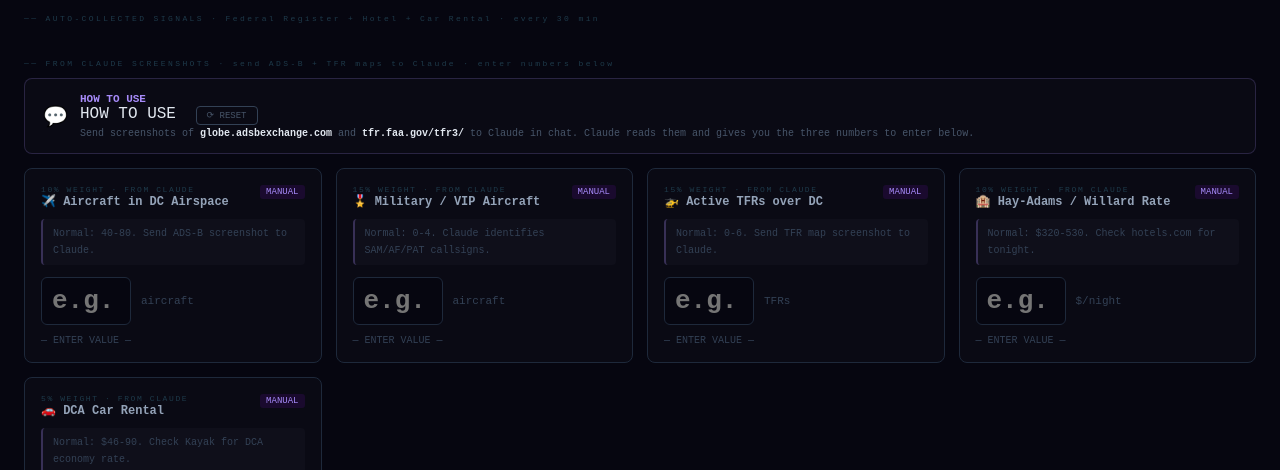
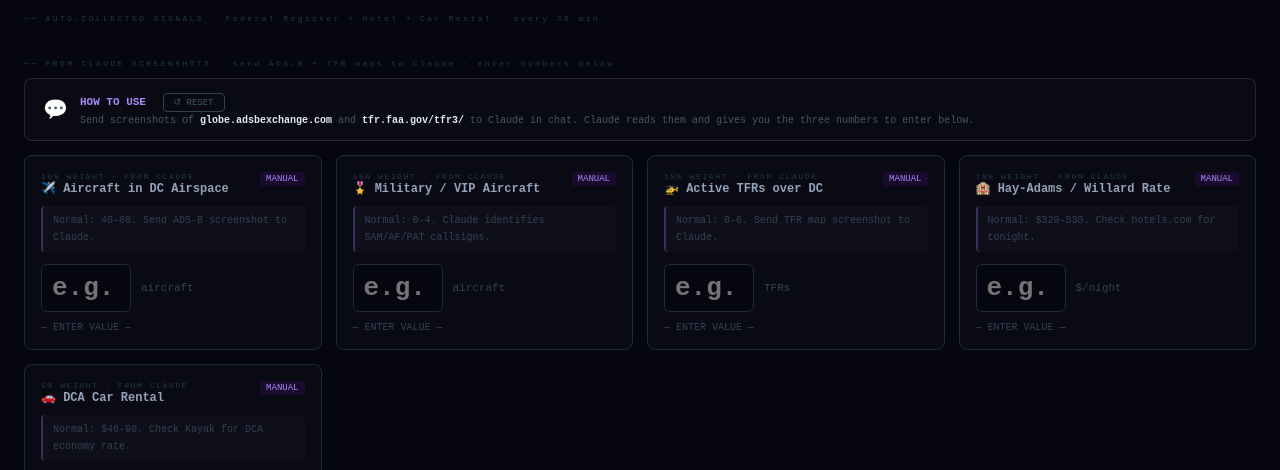
Before and after one commit to rodmann4210-bot/dc-sentinel, a website: page index.html in a window 1280 px wide. Shown: the part 296-766 px from the top of the page. Drawn offline with Linux system fonts and the light colour scheme; no server answers.

Commit message:
Add files via upload

```diff
--- a/index.html
+++ b/index.html
@@ -141,9 +141,9 @@
   <div style="background:#0a0a14;border:1px solid #a78bfa33;border-radius:8px;padding:14px 18px;margin-bottom:14px;display:flex;align-items:center;gap:12px;flex-wrap:wrap">
     <span style="font-size:20px">💬</span>
     <div>
-      <div style="font-size:11px;color:#a78bfa;font-family:monospace;font-weight:700">HOW TO USE</div>HOW TO USE <button onclick="resetManual()" style="background:transparent;border:1px solid #334155;border-radius:4px;color:#475569;font-family:monospace;font-size:9px;padding:3px 10px;cursor:pointer;margin-left:10px">
-    ⟳ RESET</button>
-      <div style="font-size:10px;color:#475569;font-family:monospace;margin-top:3px">Send screenshots of <strong style="color:#e2e8f0">globe.adsbexchange.com</strong> and <strong style="color:#e2e8f0">tfr.faa.gov/tfr3/</strong> to Claude in chat. Claude reads them and gives you the three numbers to enter below.</div> </div>
+      <div style="font-size:11px;color:#a78bfa;font-family:monospace;font-weight:700">HOW TO USE <button onclick="resetManual()" style="background:transparent;border:1px solid #334155;border-radius:4px;color:#475569;font-family:monospace;font-size:9px;padding:3px 10px;cursor:pointer;margin-left:10px">↺ RESET</button></div>
+      <div style="font-size:10px;color:#475569;font-family:monospace;margin-top:3px">Send screenshots of <strong style="color:#e2e8f0">globe.adsbexchange.com</strong> and <strong style="color:#e2e8f0">tfr.faa.gov/tfr3/</strong> to Claude in chat. Claude reads them and gives you the three numbers to enter below.</div>
+    </div>
   </div>
   <div class="cards-grid" id="manualCardsGrid"></div>
 
@@ -323,7 +323,8 @@ function handleManual(id,val){
     inp.value=v;
   }
 }
-  function resetManual(){
+
+function resetManual(){
   Object.keys(MANUAL_SIGNALS).forEach(function(id){
     localStorage.removeItem("sentinel_"+id);
     manualValues[id]=null;
@@ -375,14 +376,12 @@ function updateCoverage(){
     pct<80?"● Good — analysis is reasonably reliable.":
     "✓ High — analysis carries strong analytical weight.";
 
-  // Count active signals for analysis
   let sigCount=Object.keys(scores).length;
   Object.entries(manualValues).forEach(([,v])=>{ if(v!==null&&v!==undefined)sigCount++; });
   Object.entries(qualActive).forEach(([,v])=>{ if(v)sigCount++; });
   document.getElementById("analysisMeta").textContent=`${sigCount} signals · ${pct}% coverage`;
   document.getElementById("runBtn").disabled=sigCount===0;
 
-  // Update alert level combining auto + manual
   updateAlertLevel(scores);
 }
 
@@ -437,7 +436,6 @@ async function runAnalysis(){
   const result=document.getElementById("analysisResult");
   result.style.display="none";
 
-  // Build combined scores including manual
   const allScores={...scores};
   Object.entries(MANUAL_SIGNALS).forEach(([k,def])=>{
     const v=manualValues[k];
@@ -449,7 +447,6 @@ async function runAnalysis(){
     }
   });
 
-  // Recalculate coverage
   let cov=0;
   Object.entries(AUTO_SIGNALS).forEach(([k,def])=>{ if(allScores[k])cov+=def.weight; });
   Object.entries(MANUAL_SIGNALS).forEach(([k,def])=>{ if(allScores[k])cov+=def.weight; });
@@ -476,7 +473,8 @@ async function runAnalysis(){
 Object.keys(MANUAL_SIGNALS).forEach(function(id){
   var s=localStorage.getItem("sentinel_"+id);
   if(s!==null&&s!=="")manualValues[id]=Number(s);
-});buildManualCards();
+});
+buildManualCards();
 buildQual();
 loadData();
 setInterval(loadData,5*60*1000);
```
